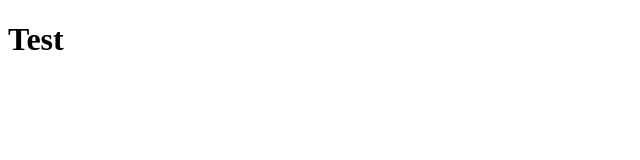
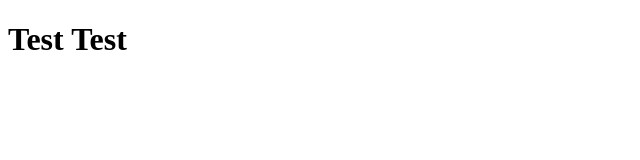
Before and after one commit to Bencap85/Rock-Paper-Scissors, a plain HTML site: page index.html in a window 1280 px wide. Shown: the whole page, without its empty margins (0-640 px from the left). Drawn offline with Linux system fonts and the light colour scheme.

Commit message:
Changed the file

```diff
--- a/index.html
+++ b/index.html
@@ -4,6 +4,6 @@
     <meta title="Index">
   </head>
   <body>
-    <h1>Test</h1>
+    <h1>Test Test</h1>
   </body>
 </html>
```
